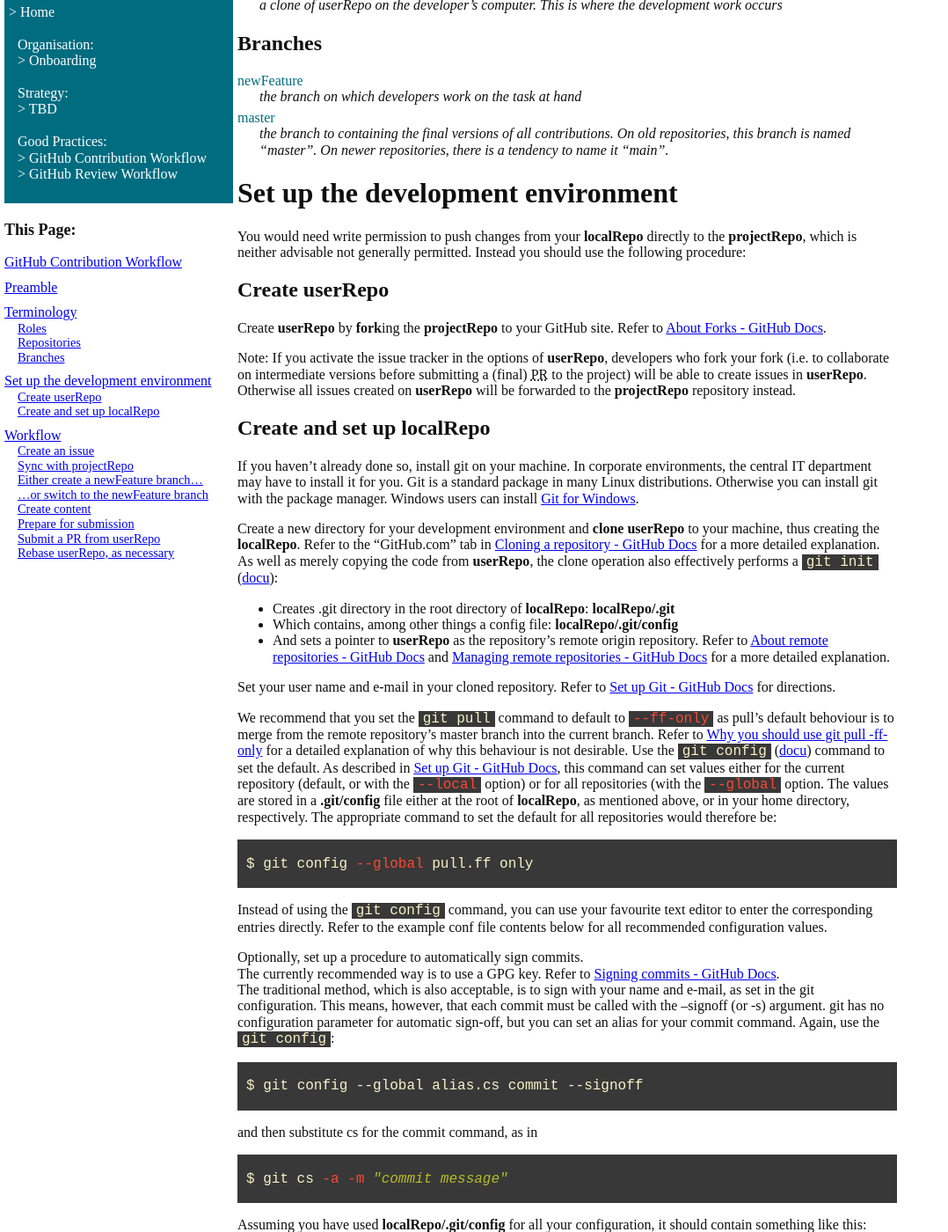
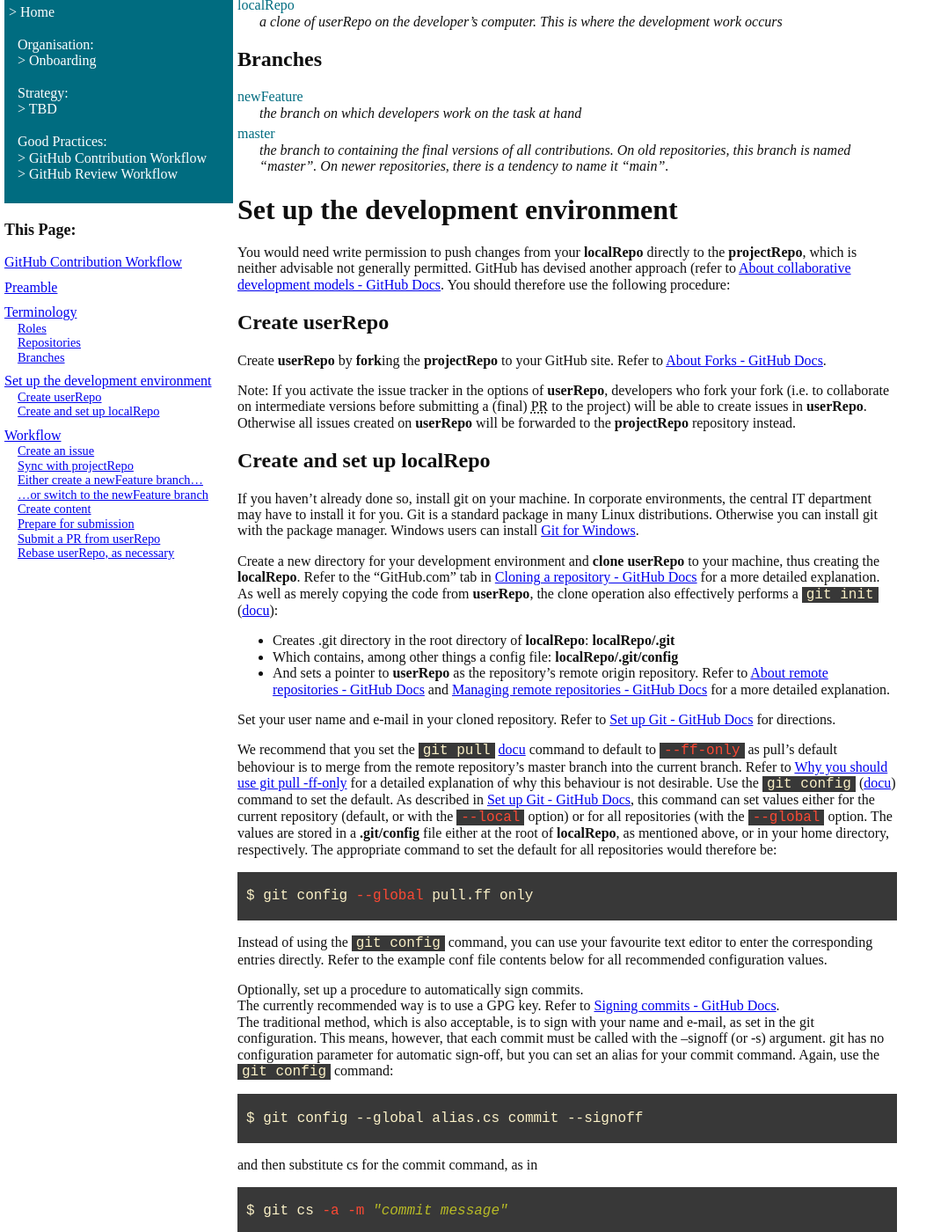
Before and after one commit to elisa-tech/orientation, a Jekyll site: the page built from docs/GitHubContributionWorkflow.md, in a window 1280 px wide and 1400 px high, scrolled down 1798 px. Shown: the whole window at 88% size, without its empty margins (0-1078 px from the left). Built offline with Jekyll 4.4.1, drawn with Linux system fonts in a browser that asks for light colours; some of the changed text lies outside the part shown.

Commit message:
Cosmetic impprovements, additional links
This work contributes to Issue #2

- typo mastter
- Added a link to a general explanation of the fork/clone/pull request model in GitHub docs.
- Consistently put the link to the documentation directly behind a command reference
- Added a link to an explanation of the DCO

Signed-off-by: John MacGregor <open.john.macgregor@gmail.com>

```diff
--- a/docs/GitHubContributionWorkflow.md
+++ b/docs/GitHubContributionWorkflow.md
@@ -86,7 +88,9 @@ On newer repositories, there is a tendency to name it "main".
 # Set up the development environment
 
 You would need write permission to push changes from your **localRepo** directly to the **projectRepo**, which is neither advisable not generally permitted.
-Instead you should use the following procedure:
+GitHub has devised another approach (refer to
+[About collaborative development models - GitHub Docs](https://docs.github.com/en/github/collaborating-with-pull-requests/getting-started/about-collaborative-development-models).
+You should therefore use the following procedure:
 
 ## Create userRepo
 
@@ -123,7 +127,10 @@ effectively performs a `git init`{: language-shell .highlight}
 Set your user name and e-mail in your cloned repository.
 Refer to [Set up Git - GitHub Docs](https://help.github.com/en/github/getting-started-with-github/set-up-git) for directions.
 
-We recommend that you set the `git pull`{:.language-shell .highlight} command to default to `--ff-only`{:.language-shell .highlight}
+We recommend that you set the
+`git pull`{:.language-shell .highlight}
+[docu](https://git-scm.com/docs/git-pull)
+command to default to `--ff-only`{:.language-shell .highlight}
 as pull's default behoviour is to merge from the remote repository's master branch into the current branch.
 Refer to [Why you should use git pull -ff-only](https://blog.sffc.xyz/post/185195398930/why-you-should-use-git-pull-ff-only-git-is-a)
 for a detailed explanation of why this behaviour is not desirable.
@@ -153,7 +160,7 @@ Refer to [Signing commits - GitHub Docs](https://docs.github.com/en/authenticati
 The traditional method, which is also acceptable, is to sign with your name and e-mail, as set in the git configuration.
 This means, however, that each commit must be called with the --signoff (or -s) argument.
 git has no configuration parameter for automatic sign-off, but you can set an alias for your commit command.
-Again, use the `git config`{:.language-shell .highlight}:
+Again, use the `git config`{:.language-shell .highlight} command:
 ~~~~ conf
 
 $ git config --global alias.cs commit --signoff
@@ -249,8 +256,8 @@ Refer to
 for a more detailed explanation.
 
 Although you can create a branch with the
-`git branch`{:.language-shell .highlight} command,
-([docu](https://git-scm.com/docs/git-branch)),
+`git branch`{:.language-shell .highlight}
+([docu](https://git-scm.com/docs/git-branch)) command,
 the `git checkout`{:.language-shell .highlight}
 ([docu](https://git-scm.com/docs/git-checkout)) command
 can be used to switch to the new branch as well.
@@ -317,7 +324,7 @@ for writing the commit message.
 
 ### Back up your work on userRepo
 
-Use the `git push`{:.language-shell .highlight} command ([docu](https://git-scm.com/docs/git-push))
+Use the `git push`{:.language-shell .highlight} ([docu](https://git-scm.com/docs/git-push)) command
 to update your remote repository.
 
 ~~~ shell
```
Also changed, not shown: other parts of docs/GitHubContributionWorkflow.md (+3 -1 lines).
